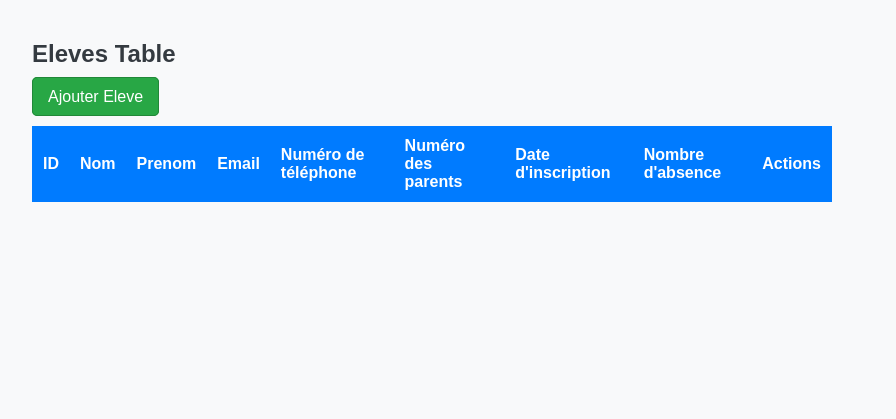
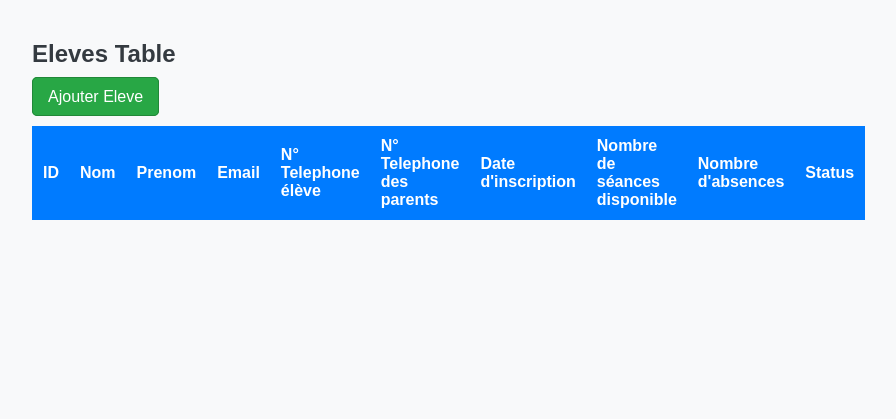
Before and after one commit to TFerhan/studies-management, a Flask app: page /eleves in a window 1280 px wide. Shown: the part 28-447 px from the top of the page, without its empty margins (208-1104 px from the left). Run offline with Flask 3, Linux system fonts and the light colour scheme; lists and menus that the app fills with data are empty.

Commit message:
Update eleves.html

```diff
--- a/prj/templates/eleves.html
+++ b/prj/templates/eleves.html
@@ -1,4 +1,4 @@
-<!-- templates/eleves.html -->
+
 
 {% extends 'base.html' %}
 
@@ -17,15 +17,15 @@
                     <th>Nom</th>
                     <th>Prenom</th>
                     <th>Email</th>
-                    <th>Numéro de téléphone</th>
-                    <th>Numéro des parents</th>
+                    <th>N° Telephone élève</th>
+                    <th>N° Telephone des parents</th>
                     <th>Date d'inscription</th>
-                    <th>Nombre d'absence</th>
-                    <th>Actions</th>
+                    <th>Nombre de séances disponible</th>
+                    <th>Nombre d'absences</th>
+                    <th>Status</th>
                 </tr>
             </thead>
             <tbody>
-                <!-- You can add rows dynamically when you have data -->
             </tbody>
         </table>
     </div>
```
